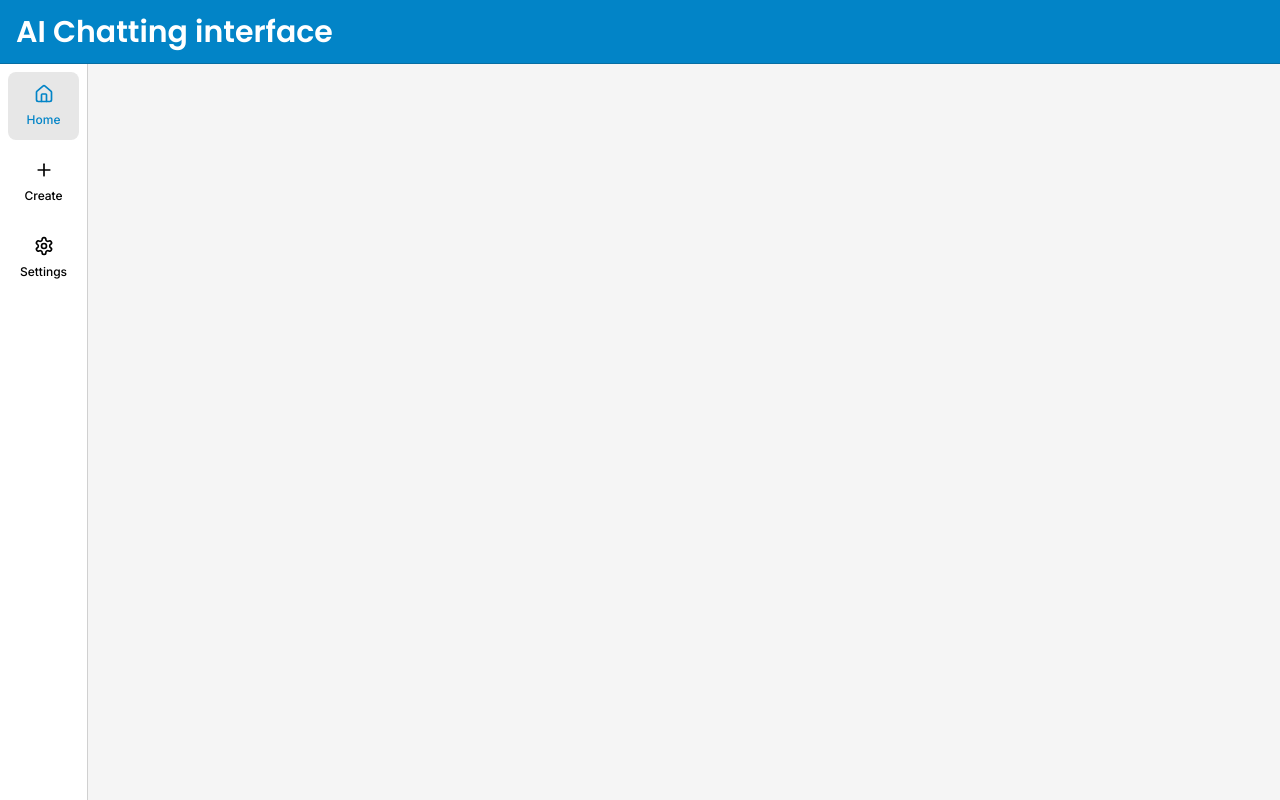
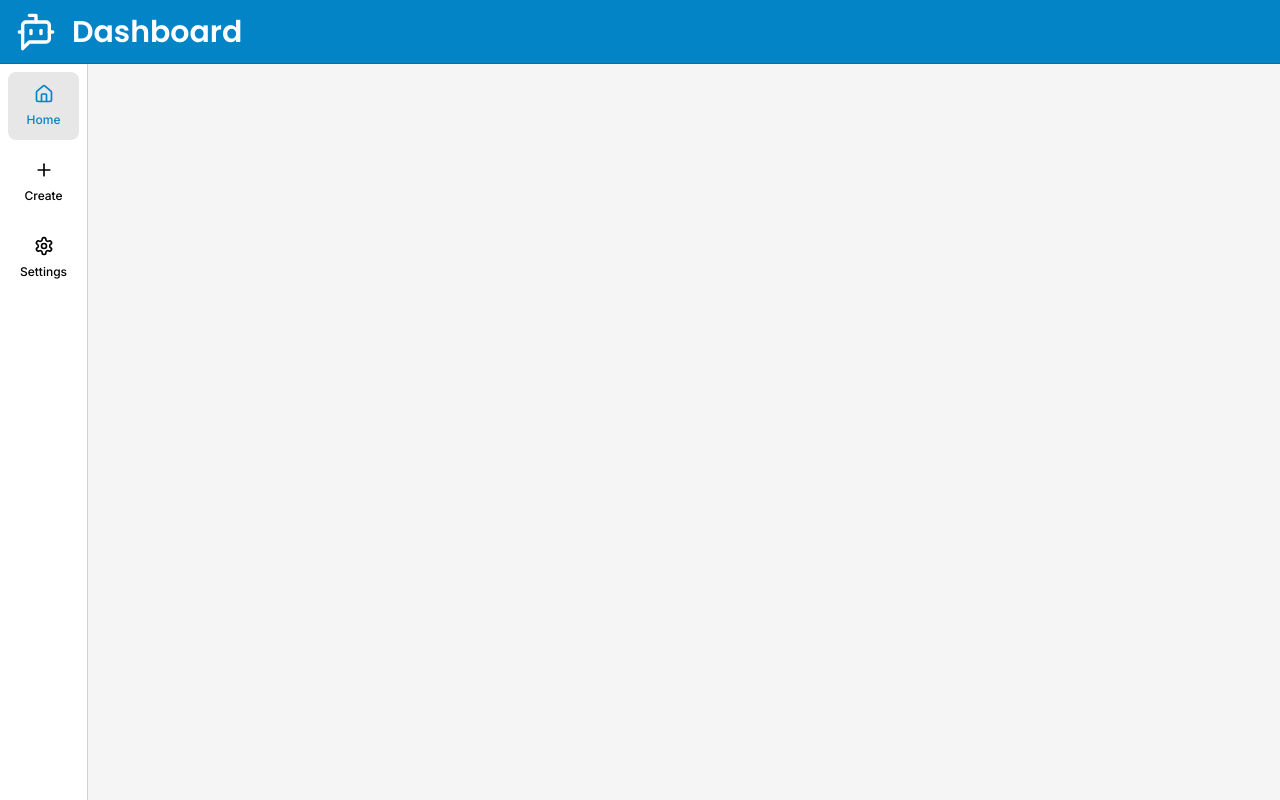
Before and after one commit to kodekishan/ai-chat-app, a Next.js app: page / in a window 1280 px wide. Built offline with nearby package versions, Linux system fonts and the light colour scheme.

Commit message:
Updated the navbar with icon

```diff
--- a/components/navbar.tsx
+++ b/components/navbar.tsx
@@ -3,6 +3,7 @@
 import { cn } from "@/lib/utils";
 import { UserButton } from "@clerk/nextjs";
 import { Poppins } from "next/font/google";
+import { BotMessageSquare } from "lucide-react";
 
 const font = Poppins({ weight: "600", subsets: ["latin"] });
 
@@ -16,7 +17,10 @@ export const Navbar = () => {
             font.className
           )}
         >
-          AI Chatting interface
+          <div className="flex justify-center items-center gap-4">
+            <BotMessageSquare className=" text-bold w-10 h-10" />
+            Dashboard
+          </div>
         </h1>
       </div>
       <div className="flex items-center gap-x-3">
```
